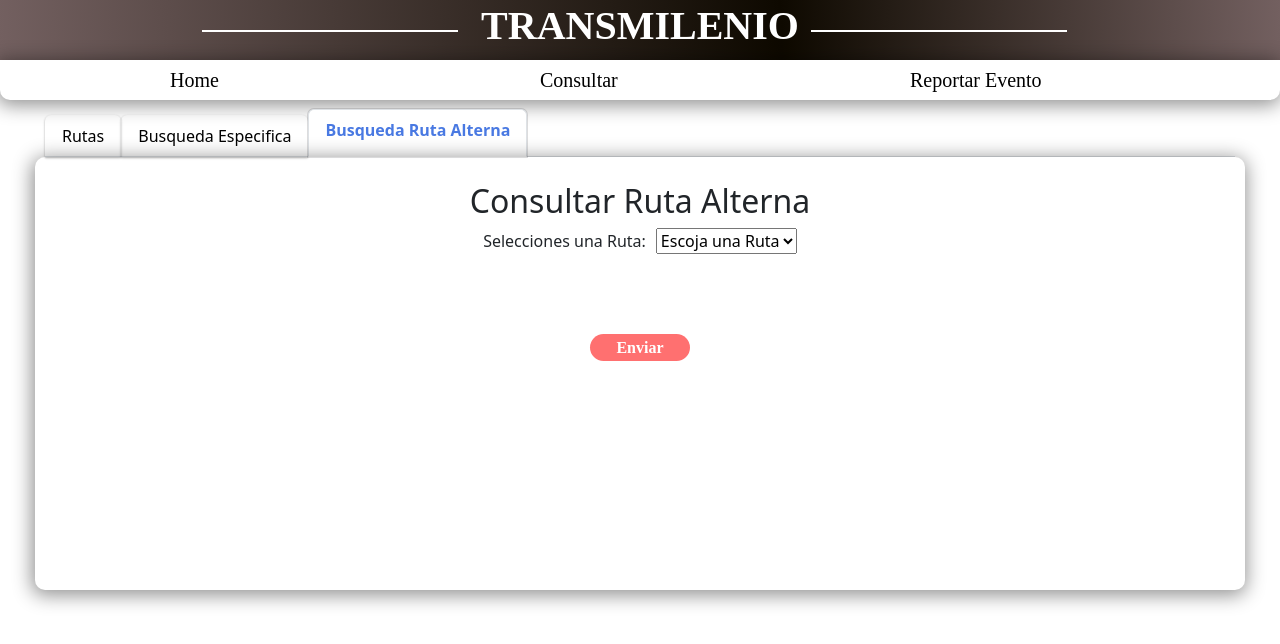
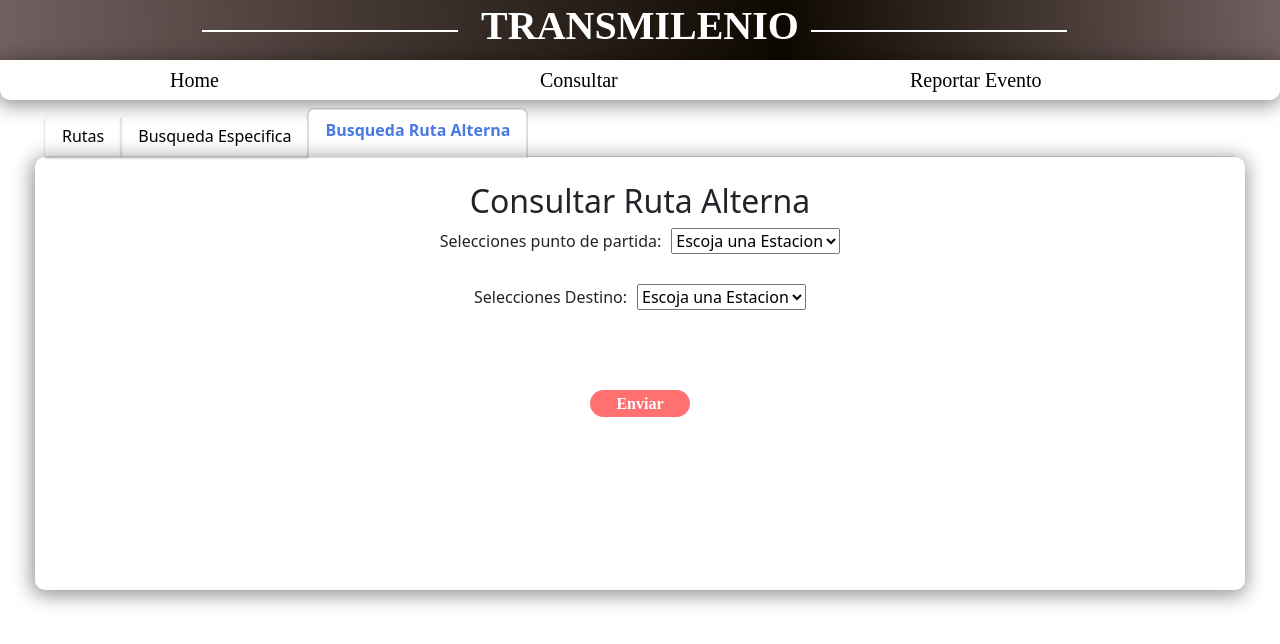
Before and after one commit to jeissonmillan/transmilenio-front, an Angular app: page /consultar-ruta in a window 1280 px wide. Both pictures are taken after a click on the link "Busqueda Ruta Alterna". Shown: the top 644 px of the page. Built offline with nearby package versions, Linux system fonts and the light colour scheme; a web font is replaced by a local one.

Commit message:
ruta alterna

```diff
--- a/src/app/consultar-ruta/consultar-ruta.component.html
+++ b/src/app/consultar-ruta/consultar-ruta.component.html
@@ -33,13 +33,23 @@
 <section [ngStyle]="{'display': activeTab === 'busqueda-alterna' ? 'flex' : 'none'}" class="consultar__rutas">
   <h2>Consultar Ruta Alterna</h2>
   <div class="consultar__rutas--container">
-    <label for="opciones_zona">Selecciones una Ruta: </label>
+    <label for="opciones_zona">Selecciones punto de partida: </label>
     <select id="opciones_zona" name="Zona">
-      <option value="">Escoja una Ruta</option>
-      <option value="opcion1">ruta 1</option>
-      <option value="opcion2">ruta 2</option>
-      <option value="opcion3">ruta 3</option>
-      <option value="opcion4">ruta 4</option>
+      <option value="">Escoja una Estacion</option>
+      <option value="opcion1">estacion 1</option>
+      <option value="opcion2">estacion 2</option>
+      <option value="opcion3">estacion 3</option>
+      <option value="opcion4">estacion 4</option>
+    </select>
+  </div>
+  <div class="consultar__rutas--container">
+    <label for="opciones_zona">Selecciones Destino: </label>
+    <select id="opciones_zona" name="Zona">
+      <option value="">Escoja una Estacion</option>
+      <option value="opcion1">estacion 1</option>
+      <option value="opcion2">estacion 2</option>
+      <option value="opcion3">estacion 3</option>
+      <option value="opcion4">estacion 4</option>
     </select>
   </div>
   <div class="crear_ruta--bottom">
```
